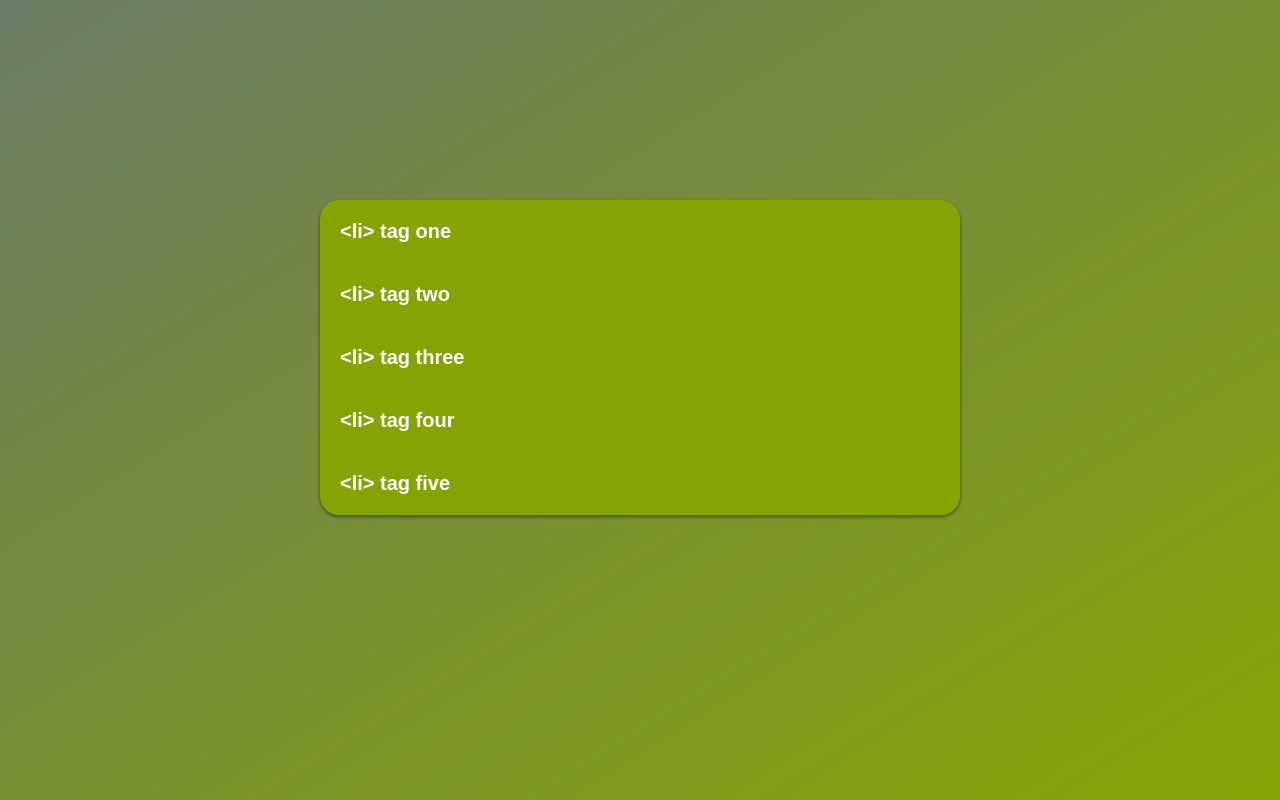
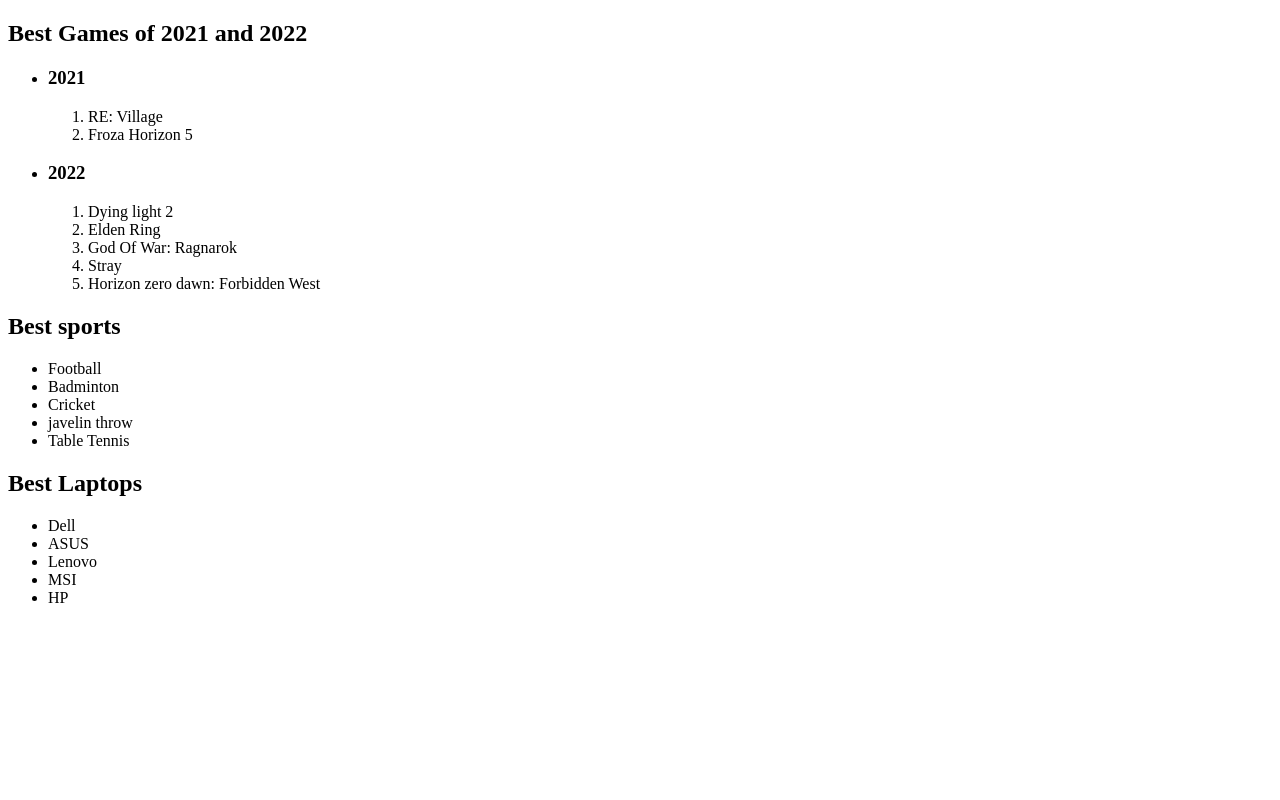
Before and after one commit to coderManit/webDevLab, a plain HTML site: page Assignments/Assignment 3.html in a window 1280 px wide. Drawn offline with Linux system fonts and the light colour scheme.

Commit message:
Create Assignment 3.html

```diff
--- a/Assignments/Assignment 3.html
+++ b/Assignments/Assignment 3.html
@@ -1,103 +1,51 @@
 <!DOCTYPE html>
-<html lang="en">
+<html>
+<head>
+  <meta charset="utf-8">
+  <meta name="viewport" content="width=device-width">
+  <title>Assignment</title>
+</head>
+<body>
+  <h2>Best Games of 2021 and 2022 </h2>
+  <ul>
+    <li><h3>2021</h3></li>
+    <ol>
+      <li>RE: Village</li>
+      <li>Froza Horizon 5</li>
+    </ol>
 
-<head>
-    <meta charset="UTF-8">
-    <meta http-equiv="X-UA-Compatible" content="IE=edge">
-    <meta name="viewport" content="width=device-width, initial-scale=1.0">
-
-    <style>
-        * {
-            margin: 0;
-            padding: 0;
-            box-sizing: inherit;
-        }
-
-        html {
-            font-size: 62.5%;
-            height: 100%;
-        }
-
-        body {
-            box-sizing: border-box;
-            background: linear-gradient(to right bottom, #6C7B65, #85A403);
-            font-family: sans-serif;
-            font-weight: bold;
-
-        }
-
-        .backg {
-
-            width: 50%;
-            margin: 20rem auto;
-            border-radius: 2rem;
-            overflow: hidden;
-            box-shadow: 0 2px 3px 1px rgba(0, 0, 0, 0.3);
-        }
-
-        ul {
-            display: flex;
-            flex-direction: column;
-            list-style-type: none;
-            font-size: 2rem;
-            color: white;
-
-        }
-
-        .list-item {
-            position: relative;
-            padding: 2rem;
-            background: #85A403;
-            cursor: pointer;
-        }
+    <li><h3>2022</h3></li>
+    <ol>
+       <li>Dying light 2</li>
+      <li>Elden Ring</li>
+      <li>God Of War: Ragnarok</li>
+      <li>Stray</li>
+      <li>Horizon zero dawn: Forbidden West</li>
+    </ol>
 
 
-        .list-item::before{
-            content: '';
-            background-color: white;
-            width: 3px;
-            height: 100%;
+  </ul>
 
-            transform: scaleY(0);
+  <h2>Best sports</h2>
+  <ul>
+    <li>Football</li>
+    <li>Badminton</li>
+    <li>Cricket</li>
+    <li>javelin throw</li>
+    <li>Table Tennis</li>
+  </ul>
 
-            position: absolute;
-            top:0;
-            left:0;
 
-            transition: transform .2s,
-                        width .3s cubic-bezier(.17,.67,.83,.67) .2s;
+    <h2>Best Laptops</h2>
+  <ul>
+    <li>Dell</li>
+    <li>ASUS</li>
+    <li>Lenovo</li>
+    <li>MSI</li>
+    <li>HP</li>
+  </ul>
 
-        }
 
-        .list-item:hover::before{
-            transform: scaleY(1);
-            width: 100%;
-            z-index: -1;
-        }
-
-        .list-item:hover{
-            color: #328018c2;
-            z-index: 1;
-        }
-
-    </style>
-
-    <title>Assignment 3</title>
-</head>
-
-<body>
-    <div class="backg">
-
-        <ul>
-            <li class="list-item">&lt;li&gt; tag one</li>
-            <li class="list-item">&lt;li&gt; tag two</li>
-            <li class="list-item">&lt;li&gt; tag three</li>
-            <li class="list-item">&lt;li&gt; tag four</li>
-            <li class="list-item">&lt;li&gt; tag five</li>
-        </ul>
-
-    </div>
 
 </body>
-
 </html>
```
